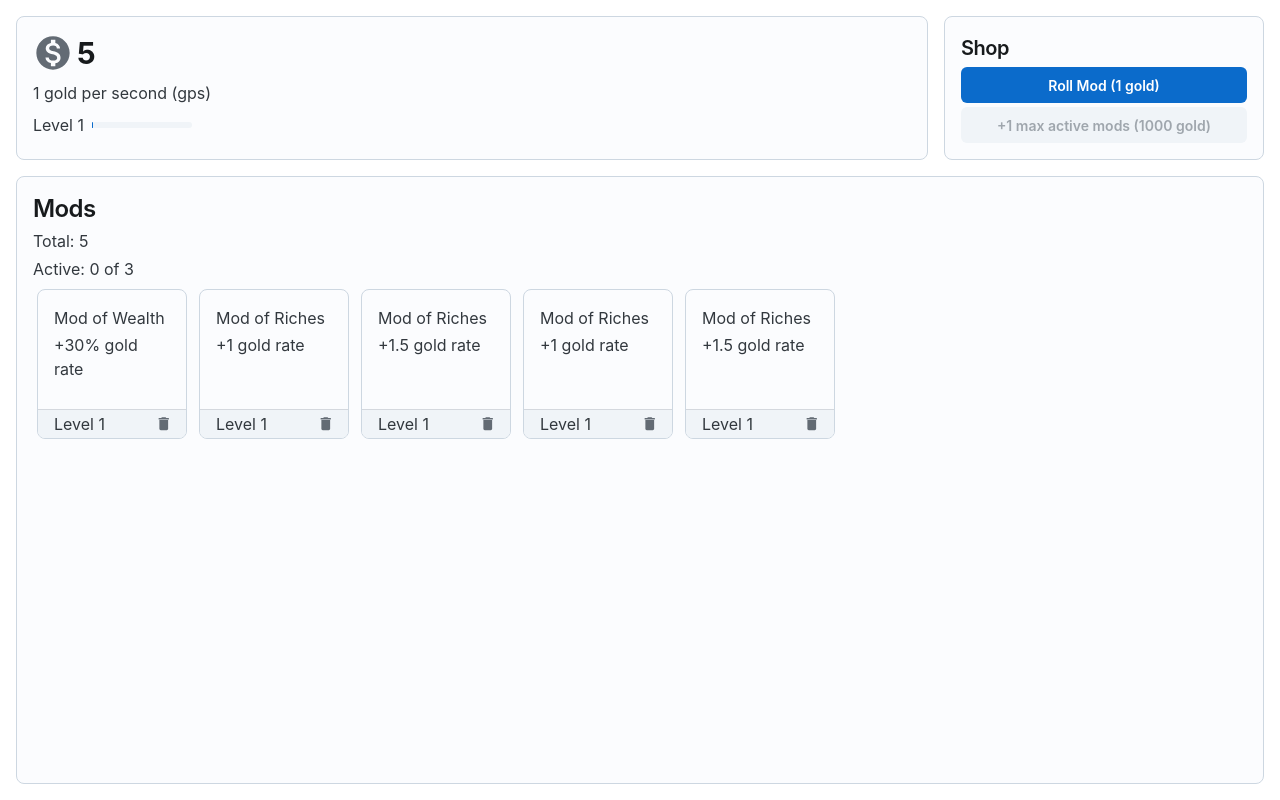
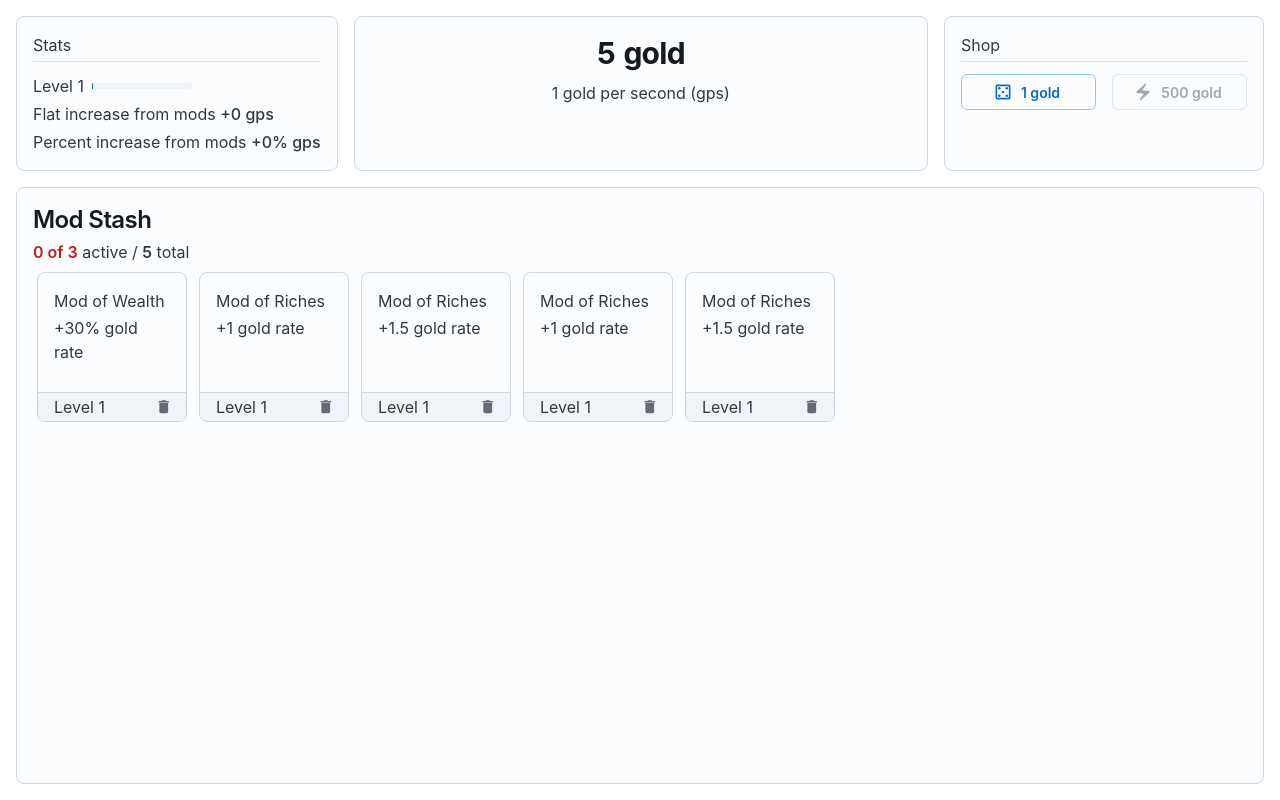
Before and after one commit to TGOlson/mod-game, a React app: page / in a window 1280 px wide. Built offline with nearby package versions, Linux system fonts and the light colour scheme.

Commit message:
more ui tweaks and clenaups

```diff
--- a/src/components/GoldDisplay.tsx
+++ b/src/components/GoldDisplay.tsx
@@ -2,47 +2,21 @@ import React from 'react';
 
 import Typography from '@mui/joy/Typography';
 import Card from '@mui/joy/Card';
-import LinearProgress from '@mui/joy/LinearProgress';
 
 import { useAppSelector } from '../hooks';
 import GoldIcon from './GoldIcon';
-import { calcGoldRequiredForLevel, calcLevel } from '../game/calc';
-import { Box, Tooltip } from '@mui/joy';
-
-const levelToopTip = () => {
-  return (
-    <Box sx={{display: 'flex', flexDirection: 'column'}}>
-      <Typography level='body2' fontSize='small'>Higher levels unlock the potential to roll better mods.</Typography>
-      <Typography level='body2' fontSize='small'>Accumulate more gold to level up.</Typography>
-    </Box>
-  );
-}
-
-const levelTooltipText = 'Higher levels unlock the potential to roll better mods. Accumulate more gold to level up.';
 
 const GoldDisplay = () => {
-  const {goldTotal, goldRate, goldLifetime} = useAppSelector((state) => state.game);
+  const {goldTotal, goldRate} = useAppSelector((state) => state.game);
 
   const goldDisplay = Math.floor(goldTotal  / 1000);
-  const level = calcLevel(goldLifetime);
 
-  const rate = Math.floor(goldRate / 1000 * 100) / 100;
-
-  const goldForCurrentLevel = calcGoldRequiredForLevel(level);
-  const goldForNextLevel = calcGoldRequiredForLevel(level + 1);
-  const progressToNextLevel = Math.round((goldLifetime - goldForCurrentLevel) / (goldForNextLevel - goldForCurrentLevel) * 100);
+  const rate = Math.floor(goldRate.rate / 1000 * 10) / 10;
 
   return (
-    <Card variant='outlined' sx={{gap: 1, flexGrow: 1, width: '300px'}}>
-      <Typography level='h2' sx={{display: 'flex'}}><GoldIcon /> <span style={{marginLeft: '4px'}}>{goldDisplay}</span></Typography>
+    <Card variant='outlined' sx={{gap: 1, flexGrow: 1, width: '300px', alignItems: 'center'}}>
+      <Typography level='h2' sx={{display: 'flex'}}><Typography sx={{fontVariantNumeric: 'tabular-nums', mr: 1}}>{goldDisplay}</Typography> gold</Typography>
       <Typography level='body2'>{rate} gold per second (gps)</Typography>
-      <Box sx={{display: 'flex', gap: 1, alignItems: 'center'}}>
-        <Typography level='body2'>Level {level}</Typography>
-        <Tooltip title={levelToopTip()} arrow  size='sm' variant="outlined" placement="right">
-          <LinearProgress sx={{maxWidth: 100}} determinate value={progressToNextLevel} />
-        </Tooltip>
-      </Box>
-
     </Card>
   );
 };
--- a/src/components/ModStash.tsx
+++ b/src/components/ModStash.tsx
@@ -11,11 +11,14 @@ const ModStash = () => {
   const {mods, maxModsActive} = useAppSelector((state) => state.game);
   const activeMods = mods.filter(m => m.active);
 
+  const notMaxActive = activeMods.length < maxModsActive;
+
   return (
     <Card variant='outlined' sx={{gap: 0.5, flexGrow: 1}}>
-      <Typography level='h3'>Mods</Typography>
-      <Typography>Total: {mods.length}</Typography>
-      <Typography>Active: {activeMods.length} of {maxModsActive}</Typography>
+      <Typography level='h3'>Mod Stash</Typography>
+      <Typography level='body2'>
+        <Typography fontWeight='lg' color={notMaxActive ? 'danger' : undefined}>{activeMods.length} of {maxModsActive}</Typography> active / <Typography fontWeight='lg'>{mods.length}</Typography> total
+      </Typography>
       <Box sx={{display: 'flex', flexWrap: 'wrap', gap: 0.5, overflowY: 'scroll'}}>
         {mods.map((mod, index) => <ModTile key={index} index={index} mod={mod} />)}
       </Box>
--- a/src/components/ModTile.tsx
+++ b/src/components/ModTile.tsx
@@ -51,7 +51,7 @@ const ModTile = ({index, mod}: ModProps) => {
 
   const onDeleteClick = (e: SyntheticEvent) => {
     e.stopPropagation();
-    if (index) dispatch(deleteMod(index));
+    if (index !== undefined) dispatch(deleteMod(index));
   };
 
   return (
--- a/src/components/Shop.tsx
+++ b/src/components/Shop.tsx
@@ -3,11 +3,18 @@ import React, { useEffect } from 'react';
 import Card from '@mui/joy/Card';
 import Button from '@mui/joy/Button';
 import Typography from '@mui/joy/Typography';
+import Divider from '@mui/joy/Divider';
+
+import CasinoOutlinedIcon from '@mui/icons-material/CasinoOutlined';
+import PlusOneIcon from '@mui/icons-material/PlusOne';
+import ElectricBoltIcon from '@mui/icons-material/ElectricBolt';
 
 import { useAppDispatch, useAppSelector } from '../hooks';
 import NewModModal from './NewModModal';
 import { incMaxModActive, openRollModModal, closeRollModModal } from '../slices/game-slice';
 import { calcAdditionalActiveCost, calcModCost } from '../game/calc';
+import GoldIcon from './GoldIcon';
+import { Box, IconButton, Tooltip } from '@mui/joy';
 
 const Shop = () => {
   const dispatch = useAppDispatch();
@@ -25,9 +32,32 @@ const Shop = () => {
 
   return (
     <Card variant='outlined' sx={{gap: 0.5, minWidth: 320}}>
-      <Typography level='h4'>Shop</Typography>
-      <Button disabled={goldTotal < modCost} onClick={openModal}>Roll Mod ({modCost / 1000} gold)</Button>
-      <Button disabled={goldTotal < additionalActiveCost} onClick={() => dispatch(incMaxModActive())}>+1 max active mods ({additionalActiveCost / 1000} gold)</Button>
+      <Typography level='h6'>Shop</Typography>
+      <Divider inset='none' />
+      <Box sx={{display: 'flex', mt: 1, gap: 2}}>
+        <Tooltip title='Roll a new mod with random attributes (shortcut: R)' arrow  size='sm' variant="outlined" placement="bottom">
+          <Button
+            sx={{flexGrow: 1, flexBasis: 0}}
+            disabled={goldTotal < modCost}
+            onClick={openModal}
+            variant='outlined'
+            startDecorator={<CasinoOutlinedIcon />}
+            >
+            {modCost / 1000} gold
+          </Button>
+        </Tooltip>
+        <Tooltip title='+1 max active mods' arrow  size='sm' variant="outlined" placement="bottom">
+          <Button
+            sx={{flexGrow: 1, flexBasis: 0}}
+            disabled={goldTotal < additionalActiveCost}
+            onClick={() => dispatch(incMaxModActive())}
+            variant='outlined'
+            startDecorator={<ElectricBoltIcon />}
+            >
+            {additionalActiveCost / 1000} gold
+          </Button>
+        </Tooltip>
+      </Box>
       {tempMod ? <NewModModal open={rollModModalOpen} mod={tempMod} onClose={closeModal} /> : null}
     </Card>
   );
--- a/src/components/StatsDisplay.tsx
+++ b/src/components/StatsDisplay.tsx
@@ -2,16 +2,45 @@ import React from 'react';
 
 import Typography from '@mui/joy/Typography';
 import Card from '@mui/joy/Card';
+import LinearProgress from '@mui/joy/LinearProgress';
+import Box from '@mui/joy/Box';
+import Tooltip from '@mui/joy/Tooltip';
 
 import { useAppSelector } from '../hooks';
+import { calcGoldRequiredForLevel, calcLevel } from '../game/calc';
+import { Divider } from '@mui/joy';
+
+const levelToopTip = (
+  <Box sx={{display: 'flex', flexDirection: 'column'}}>
+    <Typography level='body2' fontSize='small'>Higher levels unlock the potential to roll better mods.</Typography>
+    <Typography level='body2' fontSize='small'>Accumulate more gold to level up.</Typography>
+  </Box>
+);
 
 const StatsDisplay = () => {
-  const {goldRate} = useAppSelector((state) => state.game);
+  const {goldLifetime, goldRate} = useAppSelector((state) => state.game);
+
+  const level = calcLevel(goldLifetime);
+
+  const goldForCurrentLevel = calcGoldRequiredForLevel(level);
+  const goldForNextLevel = calcGoldRequiredForLevel(level + 1);
+  const progressToNextLevel = Math.round((goldLifetime - goldForCurrentLevel) / (goldForNextLevel - goldForCurrentLevel) * 100);
+
+  const flatIncrease = goldRate.flatIncrease / 1000;
+  const percentIncrease = Math.round((goldRate.percentIncrease - 1) * 100);
 
   return (
-    <Card variant='outlined' sx={{m: 2, gap: 1, flexGrow: 1}}>
-      <Typography level='body1'>Stats</Typography>
-      <Typography level='body2'>{goldRate / 1000} gold per second (gps)</Typography>
+    <Card variant='outlined' sx={{gap: 0.5, minWidth: 320}}>
+      <Typography level='h6'>Stats</Typography>
+      <Divider inset='none' />
+      <Box sx={{display: 'flex', mt: 1, gap: 1, alignItems: 'center'}}>
+        <Typography level='body2'>Level {level}</Typography>
+        <Tooltip title={levelToopTip} arrow  size='sm' variant="outlined" placement="right">
+          <LinearProgress sx={{maxWidth: 100}} determinate value={progressToNextLevel} />
+        </Tooltip>
+      </Box>
+      <Typography level='body3'>Flat increase from mods <Typography fontWeight='md'>+{flatIncrease} gps</Typography></Typography>
+      <Typography level='body3'>Percent increase from mods <Typography fontWeight='md'>+{percentIncrease}% gps</Typography></Typography>
     </Card>
   );
 };
--- a/src/game/calc.ts
+++ b/src/game/calc.ts
@@ -1,24 +1,32 @@
-import { randInt } from "../util";
+// import { randInt } from "../util";
 import { Mod } from "./types";
 
 export const BASE_GOLD_RATE = 1000; // 1000 milli-gold/sec => 1 gold/sec
 
-export const calcGoldRate = (mods: Mod[]): number => {
+export type GoldRateStats = {
+  base: number;
+  flatIncrease: number;
+  percentIncrease: number;
+  rate: number;
+};
+
+export const calcGoldRate = (mods: Mod[]): GoldRateStats => {
+  // TODO: multiple loops are used here
+  // this is fine for now, but with lots of mods/attrs could lead to some slowness
+  // should be able to refactor this to be a single big loop...
   const attrs = activeAttrs(mods);
   const flatAttrs = attrs.filter(attr => attr.target === 'GOLD_FLAT');
   const rateAttrs = attrs.filter(attr => attr.target === 'GOLD_RATE');
-  // const chance10XAttrs = attrs.filter(attr => attr.target === 'GOLD_10X_CHANCE');
 
-  const flatAdjustment = flatAttrs.reduce((acc, {value}) => acc + value, 0);
+  const flatIncrease = flatAttrs.reduce((acc, {value}) => acc + value, 0);
+  const percentIncrease = rateAttrs.reduce((acc, {value}) => acc * (1 + (value / 100)), 1);
 
-
-  // const rateAdjustment = rateAttrs.reduce((acc, {value}) => acc + value, 0);
-
-  return rateAttrs.reduce((acc, {value}) => acc * (1 + (value / 100)), BASE_GOLD_RATE + flatAdjustment);
-
-  // flat first, then rate
-  // TODO: rounding
-  // return (BASE_GOLD_RATE + flatAdjustment) * (1 + (rateAdjustment / 100));
+  return {
+    base: BASE_GOLD_RATE,
+    flatIncrease,
+    percentIncrease,
+    rate: BASE_GOLD_RATE + flatIncrease * percentIncrease,
+  };
 };
 
 // todo: delete, unused
@@ -54,7 +62,7 @@ export const calcModCost = (modsRolled: number): number => {
 };
 
 export const calcAdditionalActiveCost = (maxModsActive: number): number => {
-  return Math.pow(maxModsActive - 2, 2) * 1000 * 1000;
+  return Math.pow(5, maxModsActive - 3) * 500 * 1000;
 };
 
 const activeAttrs = (mods: Mod[]) => {
--- a/src/pages/App.tsx
+++ b/src/pages/App.tsx
@@ -13,6 +13,7 @@ import { Mod } from '../game/types';
 import Shop from '../components/Shop';
 import { rollMod } from '../game/mod';
 import { handleKeyPress } from '../game/keypress-handlers';
+import StatsDisplay from '../components/StatsDisplay';
 
 const initialMods: Mod[] =
   [rollMod(1), rollMod(1), rollMod(1), rollMod(1), rollMod(1)];
@@ -33,6 +34,7 @@ const App = () => {
       <CssBaseline />
 
       <Box sx={{display: 'flex', m: 2, mb: 0, gap: 2}}>
+        <StatsDisplay />
         <GoldDisplay />
         <Shop />
       </Box>
--- a/src/slices/game-slice.ts
+++ b/src/slices/game-slice.ts
@@ -12,7 +12,11 @@ type State = {
   modsRolled: number;
   goldTotal: number;
   goldLifetime: number;
-  goldRate: number;
+  goldRate: {
+    flatIncrease: number;
+    percentIncrease: number;
+    rate: number;
+  };
   rollModModalOpen: boolean;
 };
 
@@ -24,14 +28,17 @@ const initialState: State = {
   modsRolled: 0,
   goldTotal: 0, // milli gold, divide by 1000 for display
   goldLifetime: 0,
-  goldRate: BASE_GOLD_RATE,
+  goldRate: {
+    flatIncrease: 0,
+    percentIncrease: 0,
+    rate: BASE_GOLD_RATE
+  },
   rollModModalOpen: false,
   // tickRate: BASE_TICK_RATE,
 };
 
 const updateGoldRate = (state: State) => {
   state.goldRate = calcGoldRate(state.mods);
-  // state.tickRate = calcTickRate(state.mods);
 };
 
 export const gameSlice = createSlice({
@@ -88,7 +95,7 @@ export const gameSlice = createSlice({
     applyDelta: (state: State, action: PayloadAction<number>) => {
       updateGoldRate(state);
 
-      const goldDelta = Math.floor(state.goldRate * action.payload / 1000);
+      const goldDelta = Math.floor(state.goldRate.rate * action.payload / 1000);
       state.goldTotal += goldDelta;
       state.goldLifetime += goldDelta;
     },
```
